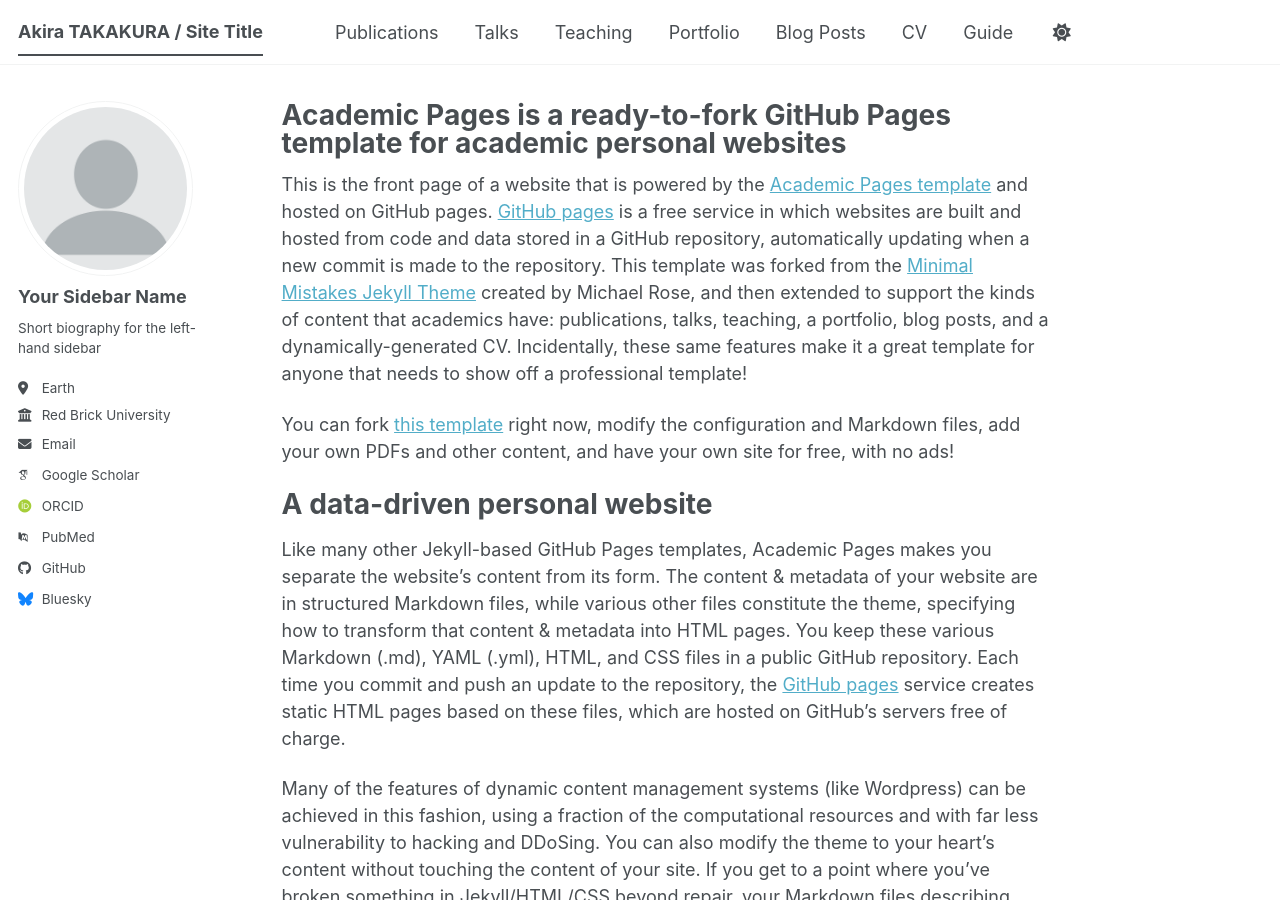
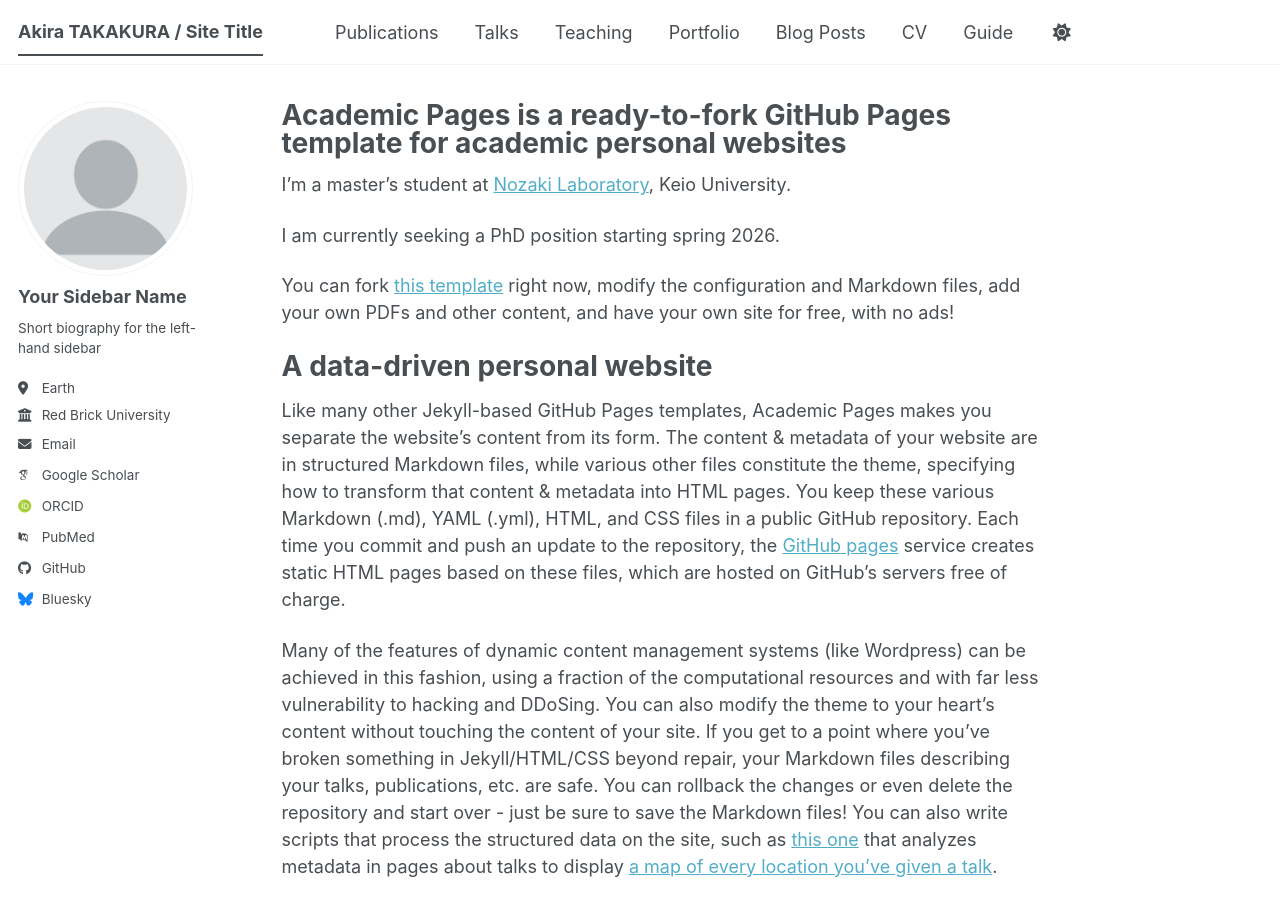
Before and after one commit to akira-takakura/akira-takakura.github.io, a Jekyll site: the page built from _pages/about.md, in a window 1280 px wide and 900 px high. Built offline with Jekyll 4.4.1, drawn with Linux system fonts in a browser that asks for light colours; some web fonts are replaced; a script bundle is joined from its source files by our own code; library files that are not in the unit come from our copies.

Commit message:
Revise about page with personal details
Updated personal information and added a statement about seeking a PhD position.

```diff
--- a/_pages/about.md
+++ b/_pages/about.md
@@ -7,7 +7,9 @@
   - /about.html
 ---
 
-This is the front page of a website that is powered by the [Academic Pages template](https://github.com/academicpages/academicpages.github.io) and hosted on GitHub pages. [GitHub pages](https://pages.github.com) is a free service in which websites are built and hosted from code and data stored in a GitHub repository, automatically updating when a new commit is made to the repository. This template was forked from the [Minimal Mistakes Jekyll Theme](https://mmistakes.github.io/minimal-mistakes/) created by Michael Rose, and then extended to support the kinds of content that academics have: publications, talks, teaching, a portfolio, blog posts, and a dynamically-generated CV. Incidentally, these same features make it a great template for anyone that needs to show off a professional template!
+I’m a master’s student at [Nozaki Laboratory](https://nozaki-lab.jp/), Keio University.
+
+I am currently seeking a PhD position starting spring 2026.
 
  You can fork [this template](https://github.com/academicpages/academicpages.github.io) right now, modify the configuration and Markdown files, add your own PDFs and other content, and have your own site for free, with no ads!
 
```
